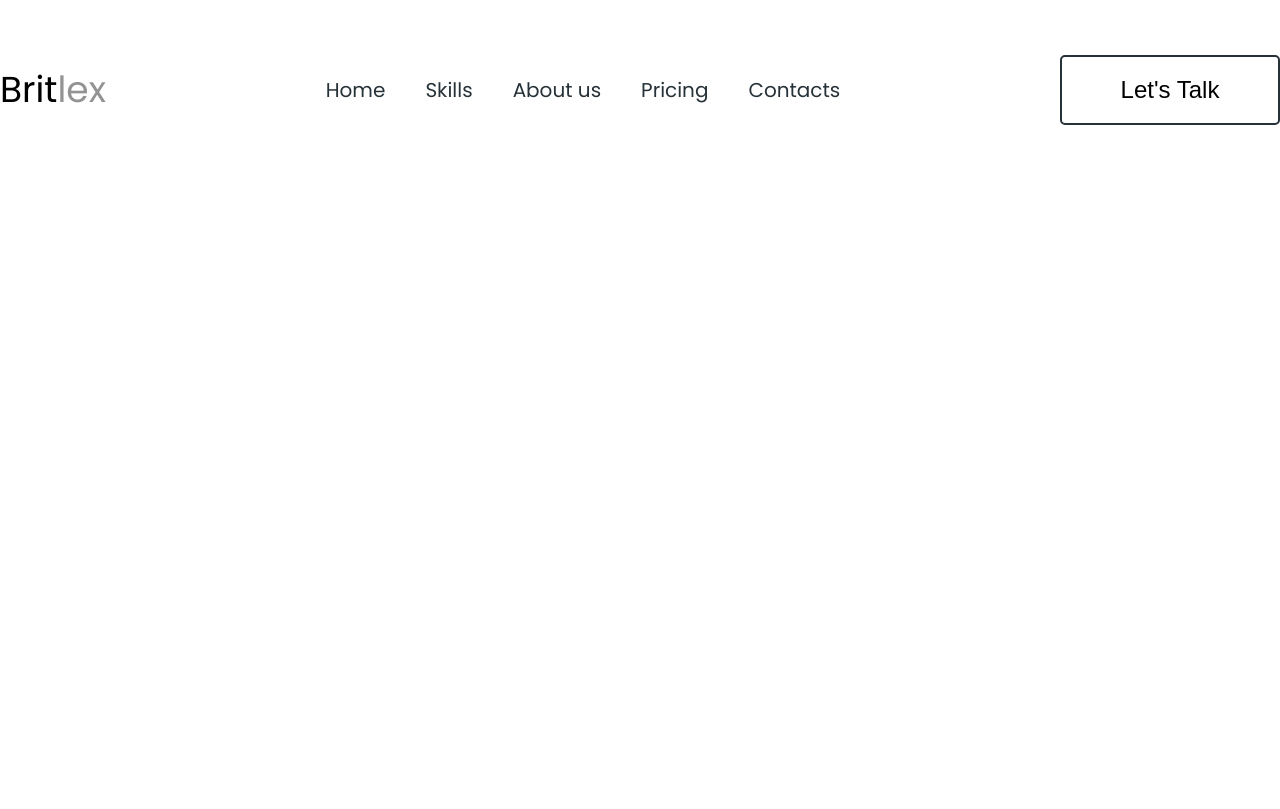
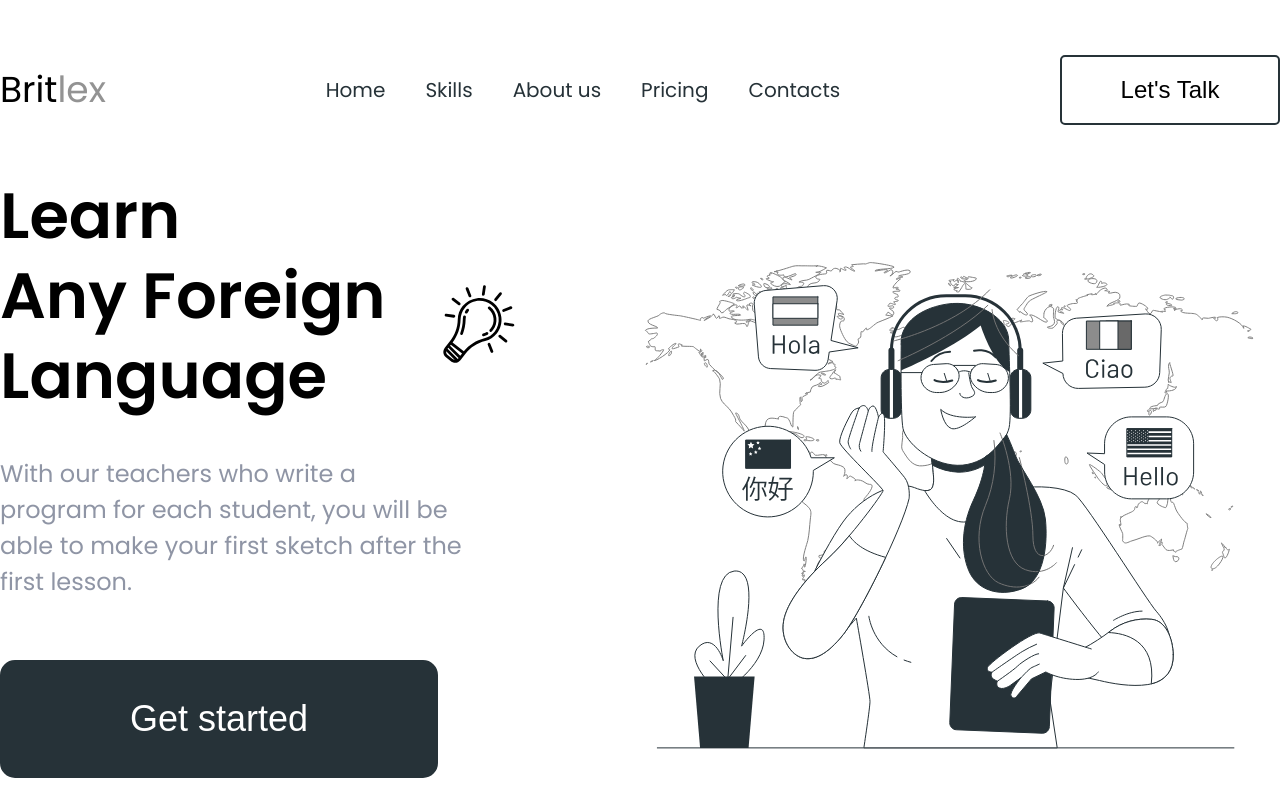
Before and after one commit to horoshopodumaj/britlexLanding, a website: page index.html in a window 1280 px wide. Drawn offline with Linux system fonts and the light colour scheme.

Commit message:
added layout of the first section

```diff
--- a/index.html
+++ b/index.html
@@ -40,7 +40,42 @@
                     </div>
                 </div>
             </header>
-            <main></main>
+            <main>
+                <div class="page__box">
+                    <section class="welcome page__welcome">
+                        <div class="welcome__body">
+                            <div class="welcome__content">
+                                <h1 class="welcome__title">Learn</h1>
+                                <h1 class="welcome__title">
+                                    Any Foreign Language
+                                </h1>
+                                <div class="welcome__img">
+                                    <svg width="120" height="120">
+                                        <use
+                                            xlink:href="./img/sprite-icons.svg#lamp"
+                                        ></use>
+                                    </svg>
+                                </div>
+                                <div class="welcome__text">
+                                    With our teachers who write a program for
+                                    each student, you will be able to make your
+                                    first sketch after the first lesson.
+                                </div>
+                                <button class="button button__welcome">
+                                    Get started
+                                </button>
+                            </div>
+                            <div>
+                                <svg width="661" height="661">
+                                    <use
+                                        xlink:href="./img/sprite-icons.svg#main"
+                                    ></use>
+                                </svg>
+                            </div>
+                        </div>
+                    </section>
+                </div>
+            </main>
             <footer></footer>
         </div>
     </body>
--- a/src/components/button.scss
+++ b/src/components/button.scss
@@ -7,4 +7,14 @@
     background-color: var(--white);
     width: 220px;
     height: 70px;
+
+    &__welcome {
+        height: 118px;
+        width: 438px;
+        border-radius: 15px;
+        font-size: 36px;
+        line-height: 54px;
+        color: var(--white);
+        background-color: var(--black);
+    }
 }
--- a/src/components/common.scss
+++ b/src/components/common.scss
@@ -6,6 +6,7 @@ $main-front: "Poppins", sans-serif;
     --black: #263238;
     --black-2: #000000;
     --grey: #939393;
+    --grey-2: #8f95a5;
     --white: #ffffff;
 }
 
--- /dev/null
+++ b/src/components/main.scss
@@ -0,0 +1,3 @@
+.main {
+    flex: 1;
+}
--- a/src/components/page.scss
+++ b/src/components/page.scss
@@ -1,9 +1,14 @@
 .page {
     display: flex;
     flex-direction: column;
+    height: 100%;
 
     &__box {
         margin: 0 auto;
         max-width: 1338px;
     }
+
+    &__welcome {
+        margin-top: 20px;
+    }
 }
--- /dev/null
+++ b/src/components/welcome.scss
@@ -0,0 +1,33 @@
+.welcome {
+    &__body {
+        display: flex;
+        gap: 155px;
+        align-items: center;
+    }
+
+    &__content {
+        display: flex;
+        flex-direction: column;
+        position: relative;
+    }
+
+    &__title {
+        font-size: 64px;
+        line-height: 80px;
+        font-weight: 600;
+        color: var(--black-2);
+    }
+
+    &__text {
+        font-size: 24px;
+        line-height: 36px;
+        color: var(--grey-2);
+        padding: 40px 0 60px;
+    }
+
+    &__img {
+        position: absolute;
+        top: 90px;
+        left: 415px;
+    }
+}
--- a/src/index.scss
+++ b/src/index.scss
@@ -3,3 +3,5 @@
 @import "./components/navbar.scss";
 @import "./components/header.scss";
 @import "./components/button.scss";
+@import "./components/main.scss";
+@import "./components/welcome.scss";
```
Also changed, not shown: css/index.css, img/sprite-icons.svg (added), 1 other file.
